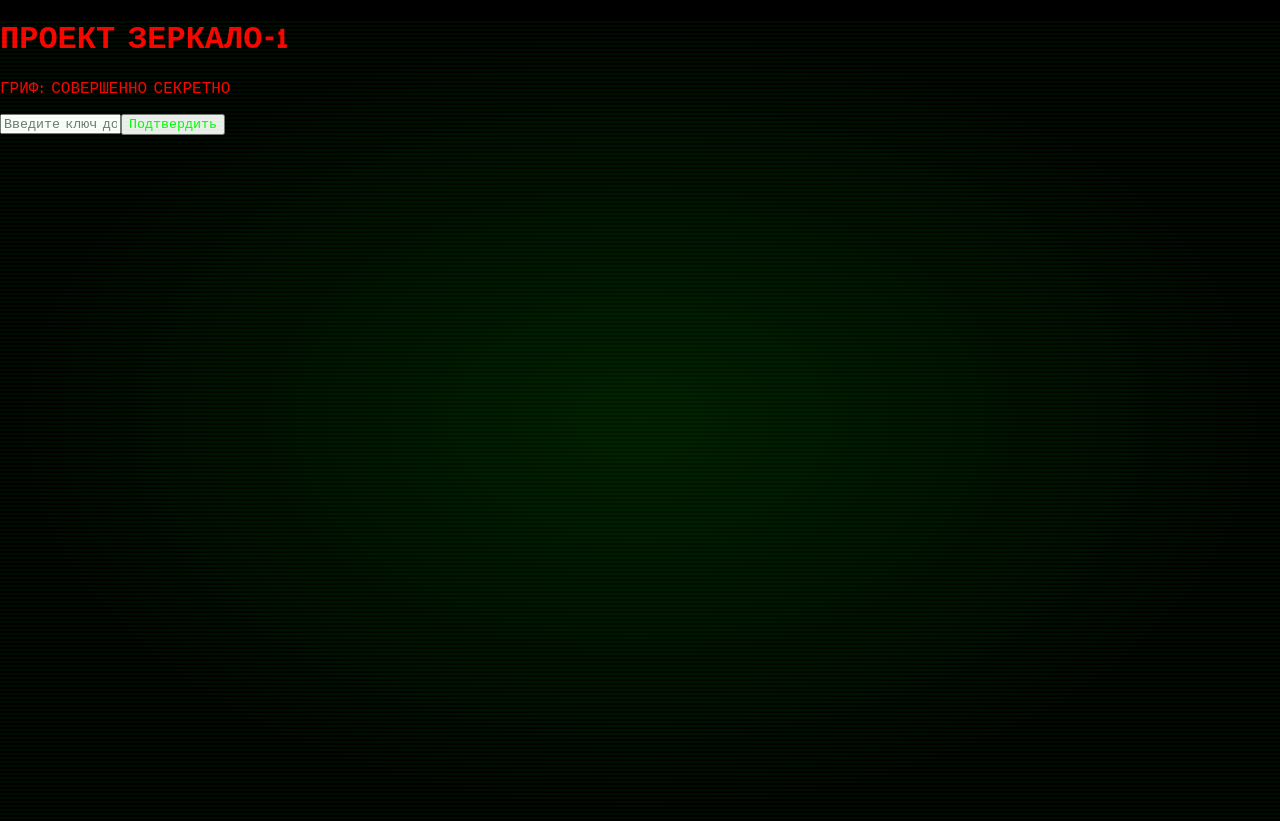
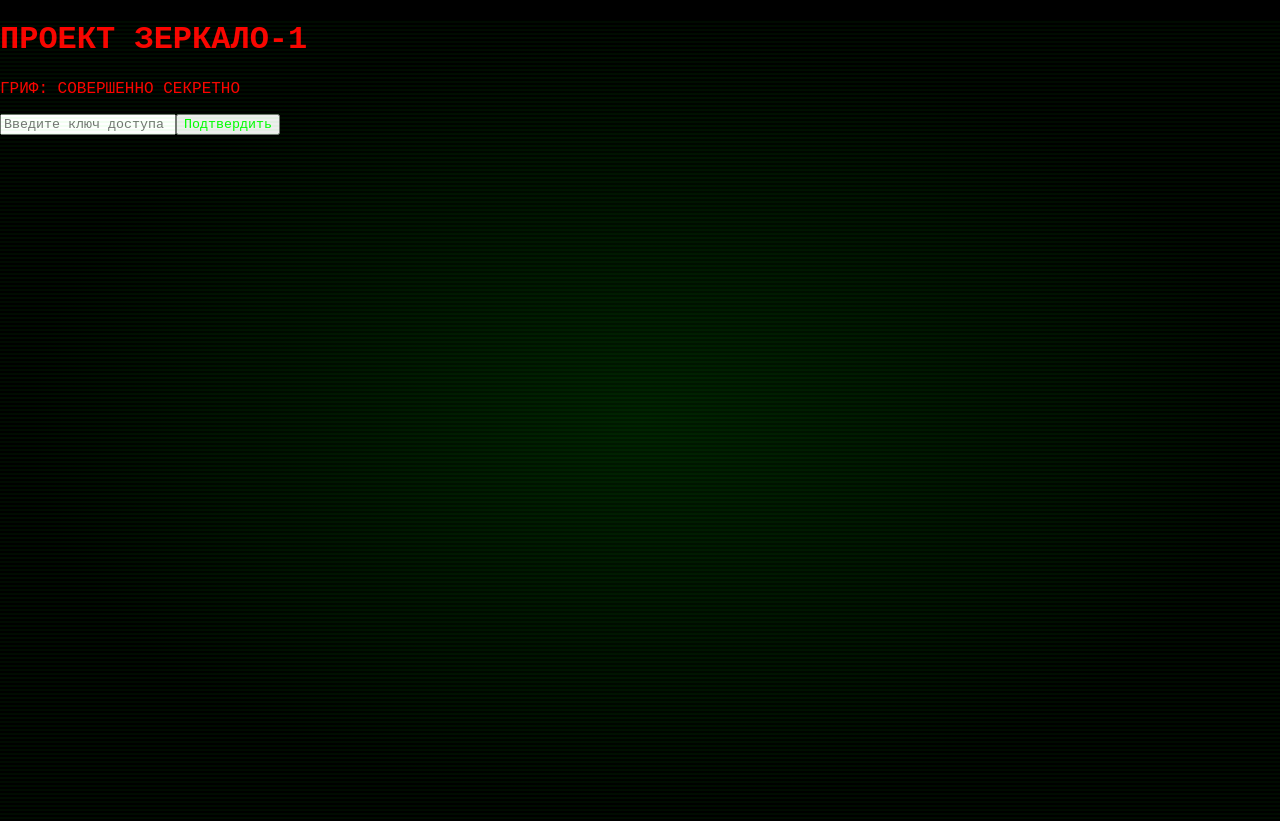
Before and after one commit to Chik1Pik1/Horror_bot, a plain HTML site: page public/index.html in a window 1280 px wide. Drawn offline with nearby package versions, Linux system fonts and the light colour scheme.

Commit message:
Update index.html

```diff
--- a/public/index.html
+++ b/public/index.html
@@ -2,12 +2,12 @@
 <html lang="ru">
 <head>
   <meta charset="UTF-8">
-  <meta name="viewport" content="width=device-width, initial-scale=1.0">
+  <meta name="viewport" content="width=device-width, initial-scale=1.0, maximum-scale=1.0, user-scalable=no">
   <title>Проект Зеркало</title>
   <script src="https://cdn.jsdelivr.net/npm/react@18.2.0/umd/react.production.min.js"></script>
   <script src="https://cdn.jsdelivr.net/npm/react-dom@18.2.0/umd/react-dom.production.min.js"></script>
   <script src="https://cdn.jsdelivr.net/npm/@babel/standalone@7.20.6/babel.min.js"></script>
-  <link href="https://fonts.googleapis.com/css2?family=VT323&display=swap" rel="stylesheet">
+  <link href="https://fonts.googleapis.com/css2?family=Special+Elite&display=swap" rel="stylesheet">
   <link rel="stylesheet" href="/style.css">
 </head>
 <body>
```
